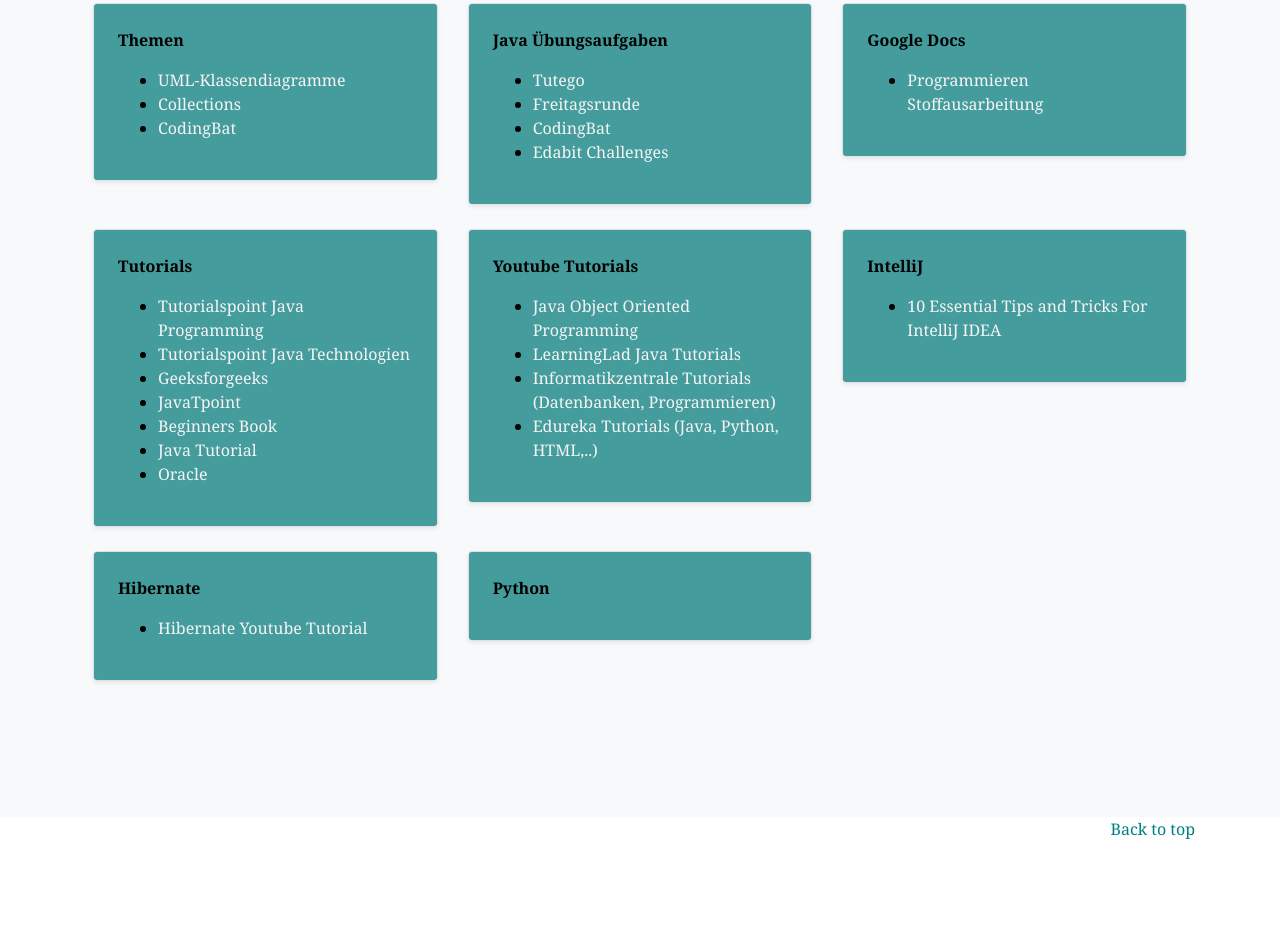
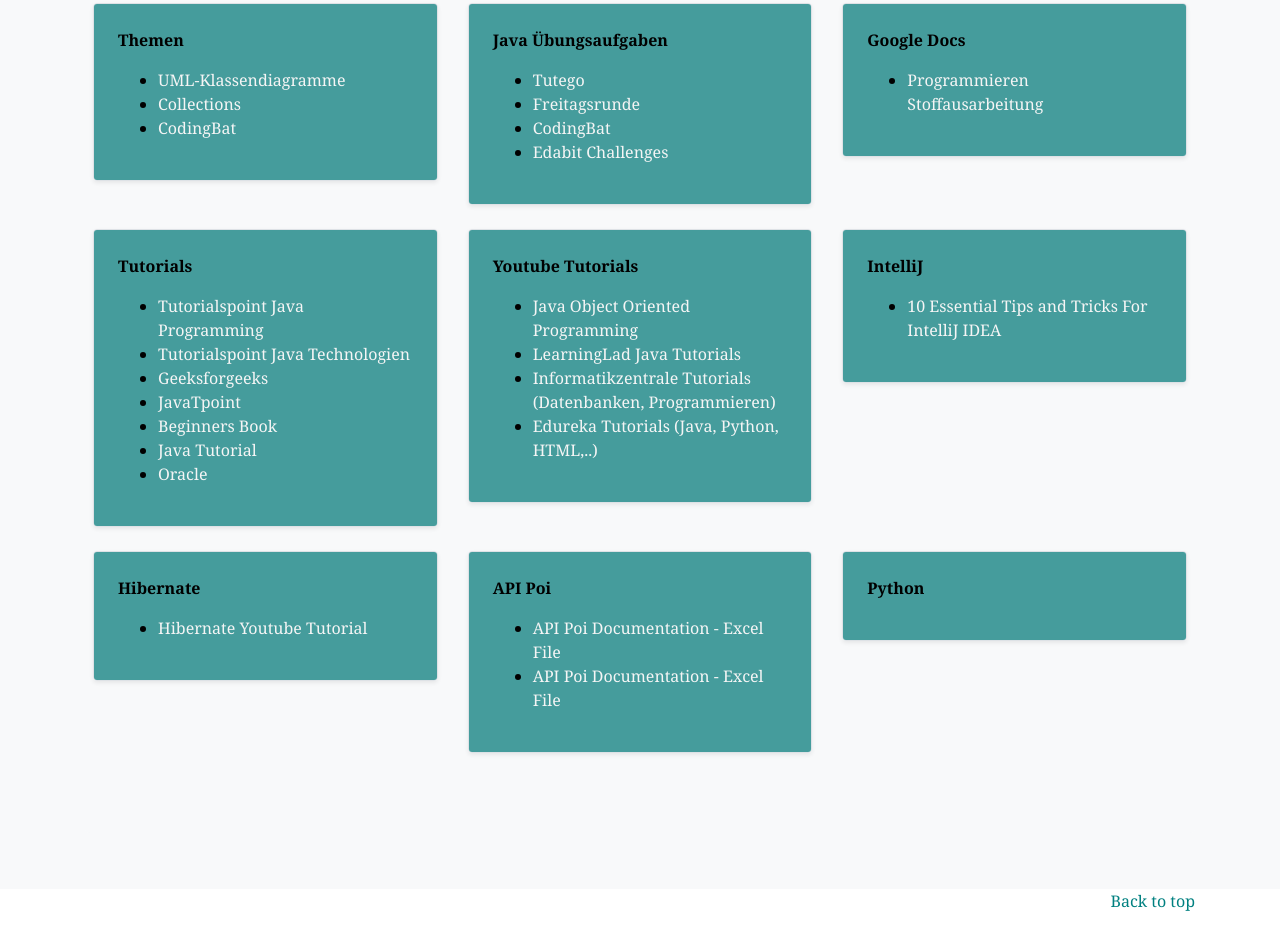
Before and after one commit to ninawaldner/linkIT, a plain HTML site: page other-pages/Programmieren.html in a window 1280 px wide. Shown: the part 283-1212 px from the top of the page. Before the commit the page ends 1140 px from the top, so only its background shows below. Drawn offline with nearby package versions, Linux system fonts and the light colour scheme.

Commit message:
updated 1805

```diff
--- a/other-pages/Programmieren.html
+++ b/other-pages/Programmieren.html
@@ -273,6 +273,25 @@
               </div>
             </div>
 
+            <div class="col-md-4">
+              <div
+                class="row no-gutters border rounded overflow-hidden flex-md-row mb-4 shadow-sm h-md-250 position-relative">
+                <div class="col p-4 d-flex flex-column position-static" style="background-color: rgba(7, 124, 124, 0.74)">
+                  <strong><a style="color: black;">API Poi</strong></a>
+                  <p></p>
+                  <ul style="color:black;">
+                    <li>
+                      <a href="https://poi.apache.org/components/spreadsheet/how-to.html" target="_blank">
+                        API Poi Documentation - Excel File</a>
+                    </li>
+                    <li>
+                      <a href="https://poi.apache.org/components/spreadsheet/examples.html" target="_blank">
+                        API Poi Documentation - Excel File</a>
+                    </li>
+                  </ul>
+                </div>
+              </div>
+            </div>
 
 
             <div class="col-md-4">
```
Also changed, not shown: other-pages/Datenstrukturen.html (+0 -1 lines), other-pages/Webtechnologien.html (+6 -0 lines).
